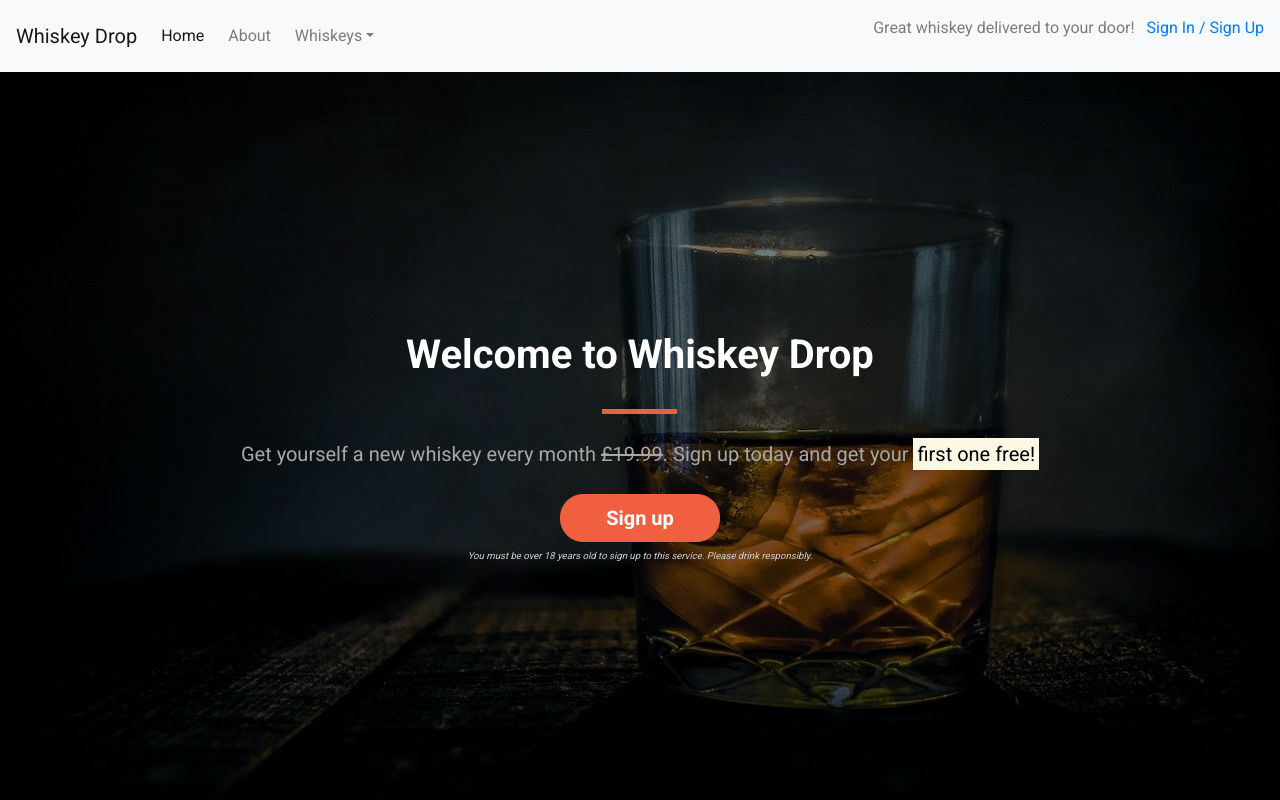
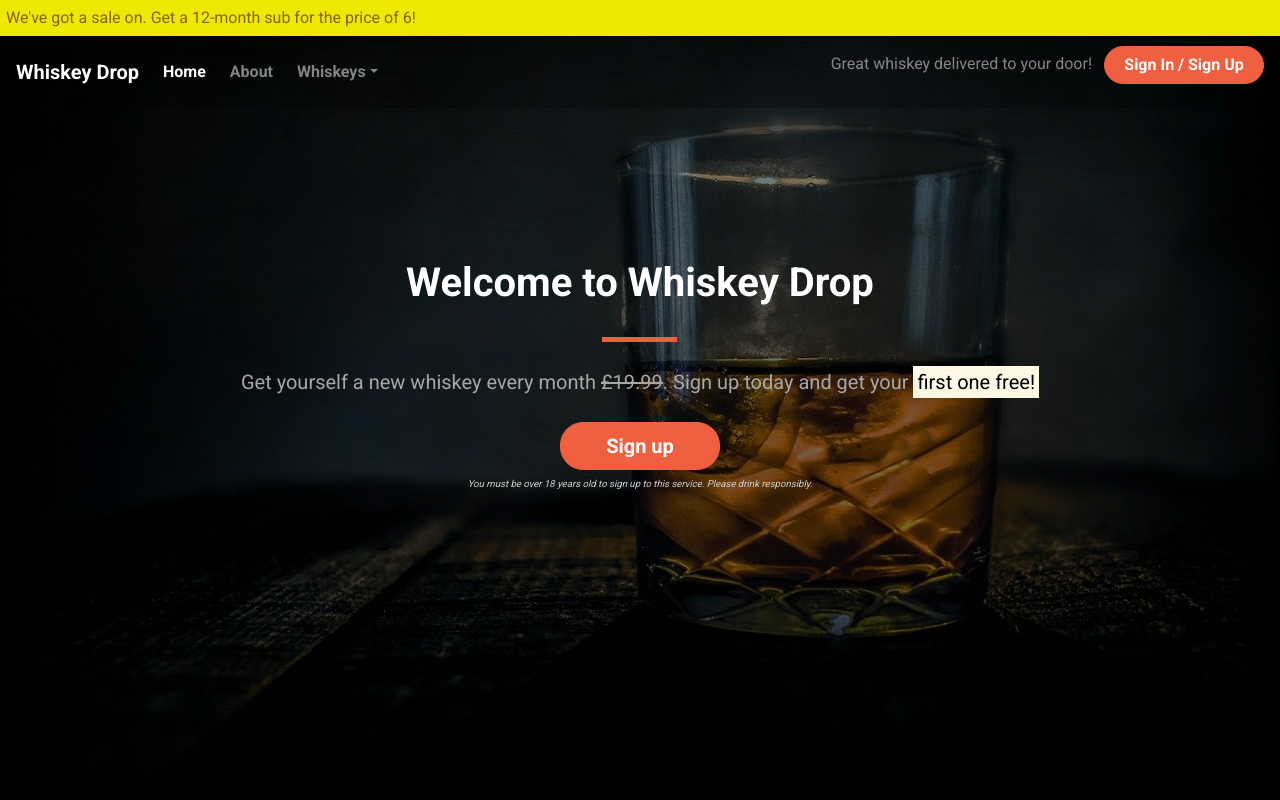
Before and after one commit to bazmac81/bootstrap4, a plain HTML site: page index.html in a window 1280 px wide. Shown: the top 800 px of the page. Drawn offline with nearby package versions, Linux system fonts and the light colour scheme.

Commit message:
Update: Alert style updated

```diff
--- a/assets/css/style.css
+++ b/assets/css/style.css
@@ -5,8 +5,18 @@ body {
     font-family: 'Roboto', sans-serif;
 }
 
-.alert-container {
+.alert-container .col-12{
+    padding-left: 0;
+    padding-right: 0;
+}
 
+.site-wide-alert {
+    border-radius: 0;
+    margin-bottom: 0;
+    padding: 5px;
+    background-color: #eee802;
+    border-color: #eee802;
+    z-index: 1;
 }
 
 .quotes-container {
@@ -41,7 +51,38 @@ body {
     background-color: rgba(0,0,0,0.5);
 }
 
+/* Navbar */
+
+.navalert-container {
+    position: absolute;
+    top: 0;
+    left: 0;
+    padding-left: 0;
+    padding-right: 0;
+}
+
+.navbar {
+    margin-bottom: 0;
+    border: 0;
+    width: 100%;
+    background-color: rgba(0,0,0,0.25);
+    z-index: 1;
+}
+
+.navbar .navbar-toggler {
+    border:0;
+}
+
+.navbar-brand {
+    font-weight: bold;
+}
+
+.navbar-nav a{
+    font-weight: bold;
+}
+
 /*Block dividers*/
+
 .block-divider {
     width: 75px;
     height: 5px;
--- a/index.html
+++ b/index.html
@@ -9,7 +9,15 @@
     <link rel="stylesheet" href="assets/css/style.css" type="text/css">
 </head>
 <body>
-    <nav class="navbar navbar-light bg-light navbar-expand-sm">
+    <div class="container-fluid navalert-container">
+        <div class="container-fluid alert-container">
+            <div class="row d-none d-sm-block">
+                <div class="col-12">
+                    <div class="site-wide-alert alert alert-warning">We've got a sale on. Get a 12-month sub for the price of 6!</div>
+                </div>
+            </div>
+        </div>
+        <nav class="navbar navbar-dark navbar-expand-sm">
             <a href="" class="navbar-brand">Whiskey Drop</a>
 
             <button class="navbar-toggler ml-auto" type="button" data-toggle="collapse" data-target="#navbarNavDropdown" aria-controls="navbarNavDropdown" aria-expanded="false" aria-label="Toggle navigation">
@@ -34,17 +42,11 @@
             </div>
             <div class="d-none d-md-block">
                 <p class="navbar-text mr-2">Great whiskey delivered to your door!</p>
-            <a href="/login">Sign In / Sign Up</a>
+                <a href="/login" class="btn btn--cta btn--red">Sign In / Sign Up</a>
             </div>
         </nav>
+    </div>
 
-   <!-- <div class="container alert-container">
-        <div class="row d-none d-sm-block">
-            <div class="col-12">
-                <div class="alert alert-warning">We've got a sale on. Get a 12-month sub for the price of 6!</div>
-            </div>
-        </div>
-    </div>-->
     <div class="container-fluid callout-container">
         <div class="opaque-overlay">&nbsp;</div>
         <div class="row">
```
Lines whose indentation alone changed are shown as unchanged.
